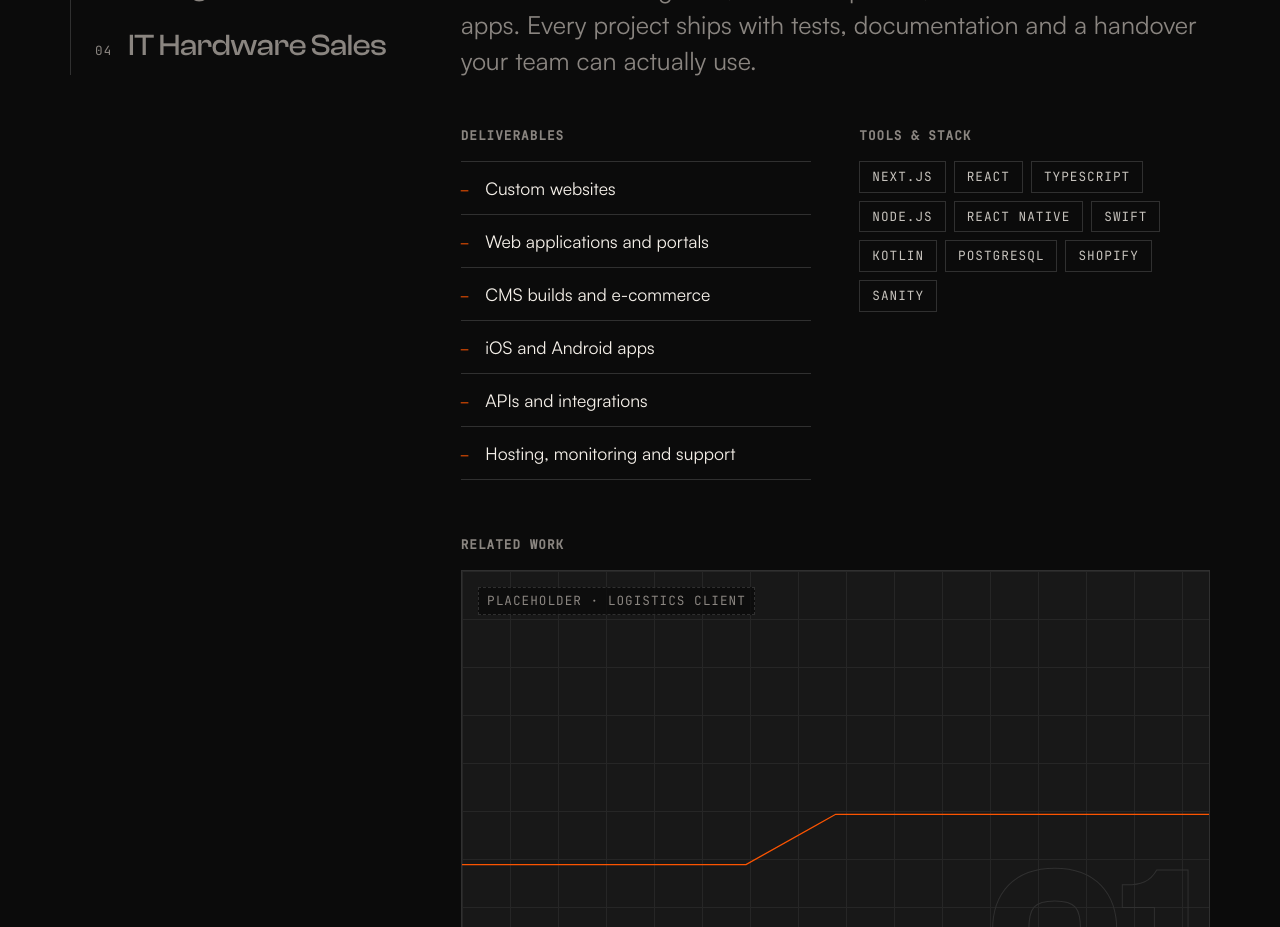
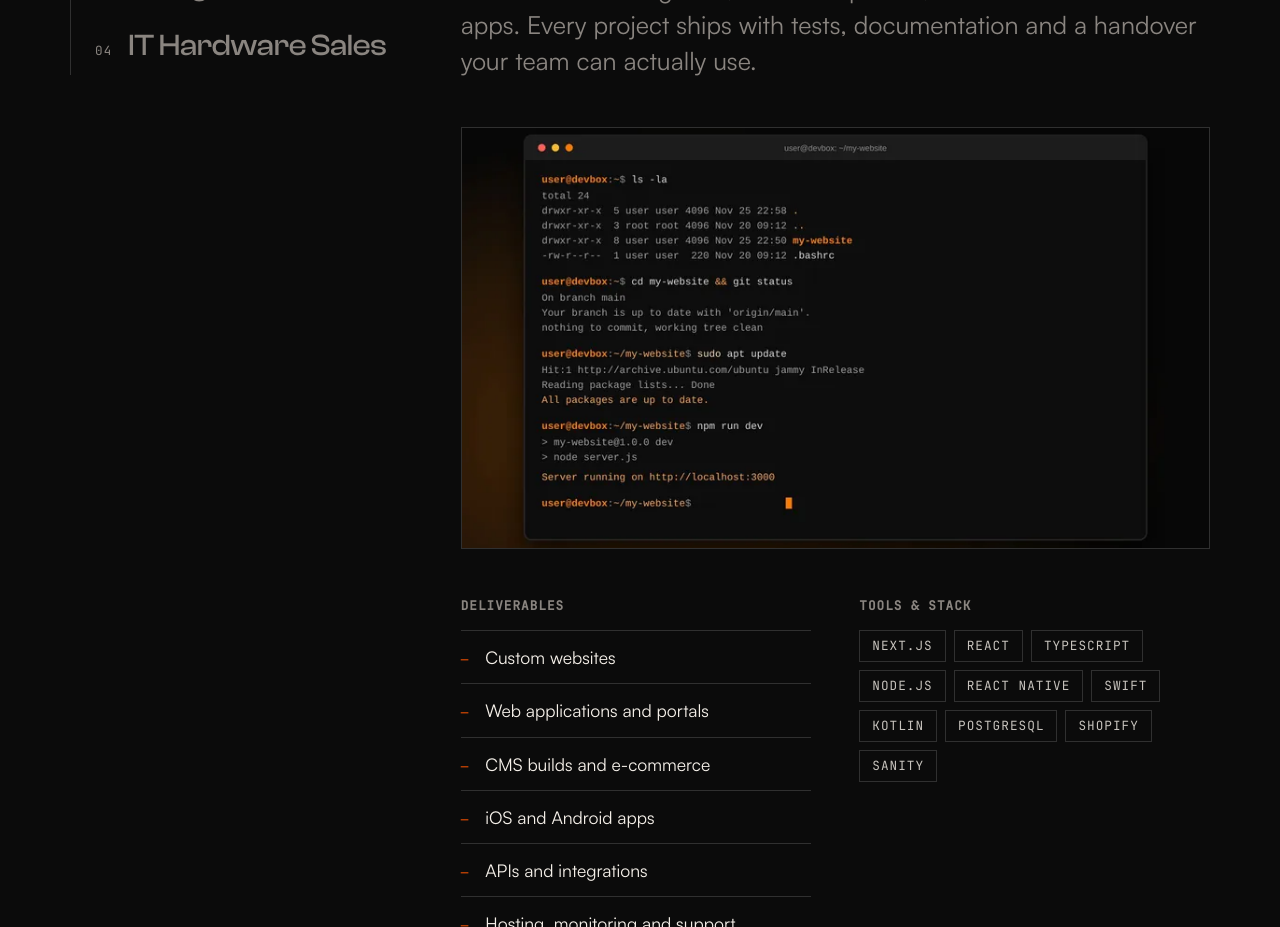
Before and after one commit to ArqumUsmani/techventics, a Next.js app: page /services in a window 1280 px wide. Shown: the part 860-1787 px from the top of the page. Built offline with nearby package versions, Linux system fonts and the light colour scheme; no server answers.

Commit message:
Development service image
Client image (terminal) on the Development card and full width on its
Services page section; WebP full size + 800px.

Co-Authored-By: Claude Opus 5.5 <noreply@anthropic.com>

```diff
--- a/content/services.ts
+++ b/content/services.ts
@@ -20,6 +20,16 @@ export const services: Service[] = [
       "Hosting, monitoring and support",
     ],
     tools: ["Next.js", "React", "TypeScript", "Node.js", "React Native", "Swift", "Kotlin", "PostgreSQL", "Shopify", "Sanity"],
+    // Client image
+    images: [
+      {
+        src: "/images/services/development-1.webp",
+        srcSmall: "/images/services/development-1-800.webp",
+        alt: "A terminal window showing a website project checked out from git and its development server running",
+        width: 1400,
+        height: 875,
+      },
+    ],
     relatedProject: "freight-portal",
   },
   {
```
Also changed, not shown: public/images/services/development-1-800.webp (added), public/images/services/development-1.webp (added).
